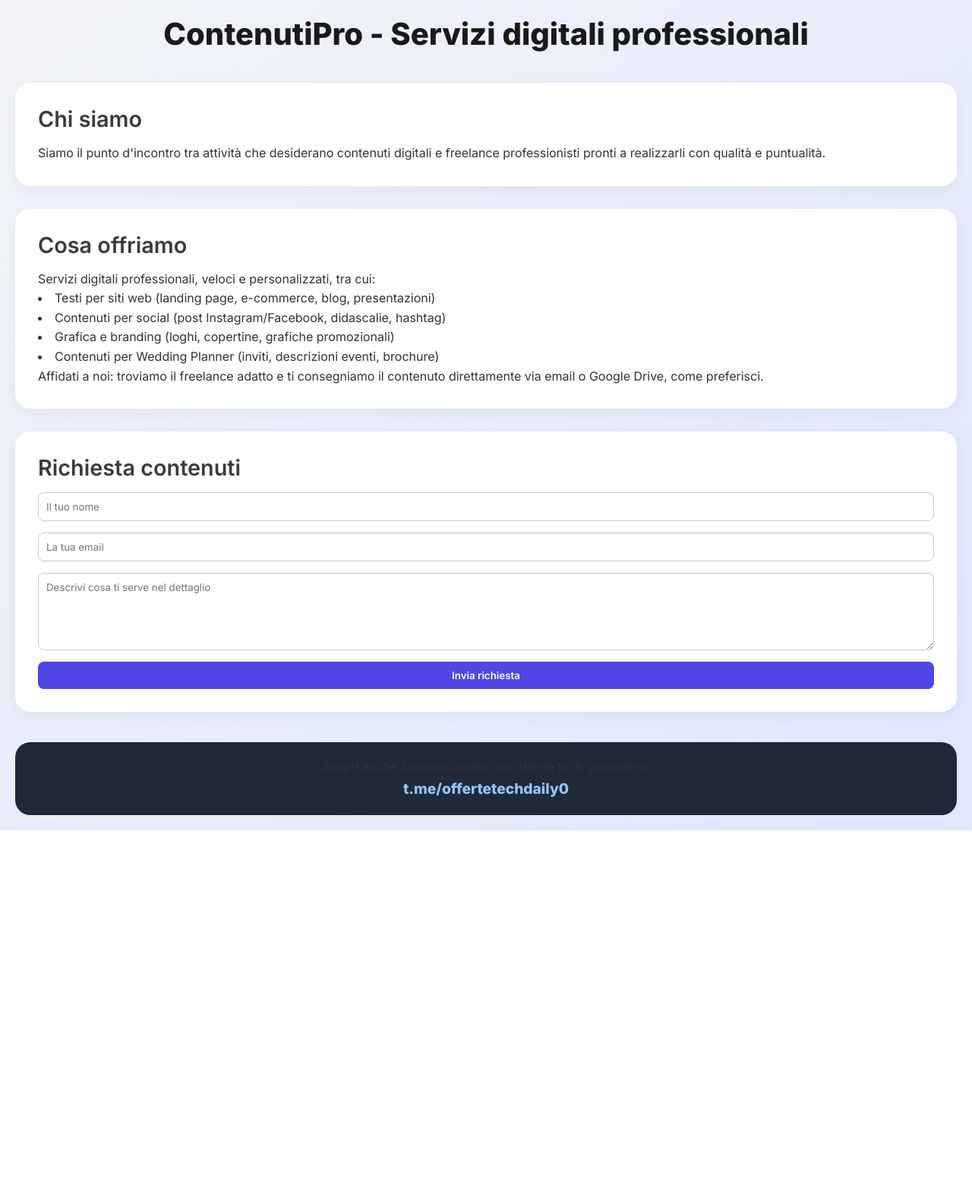
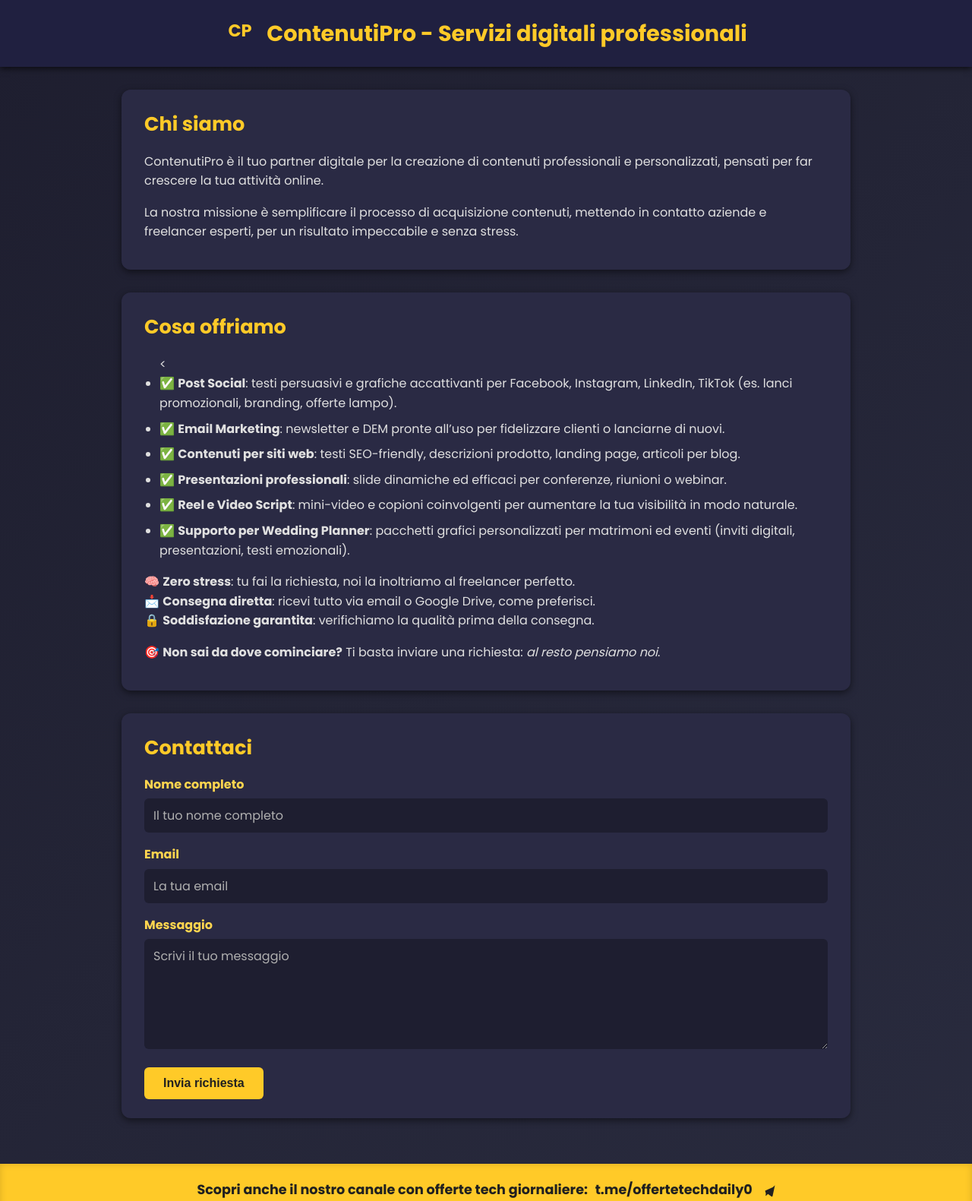
Before and after one commit to Snake1974/contenutipro, a plain HTML site: page index.html in a window 1280 px wide. Shown: the top 1581 px of the page at 76% size. Before the commit the page ends 1093 px from the top, so only its background shows below. Drawn offline with Linux system fonts and the light colour scheme.

Commit message:
Update index.html

```diff
--- a/index.html
+++ b/index.html
@@ -2,63 +2,258 @@
 <html lang="it">
   <head>
     <meta charset="UTF-8" />
-  <meta name="viewport" content="width=device-width, initial-scale=1.0" />
+    <meta name="viewport" content="width=device-width, initial-scale=1" />
     <title>ContenutiPro - Servizi digitali professionali</title>
-  <link rel="icon" href="favicon.svg" type="image/svg+xml">
-  <link href="https://fonts.googleapis.com/css2?family=Inter:wght@400;600;800&display=swap" rel="stylesheet">
+    <link rel="icon" type="image/svg+xml" href="favicon.svg" />
     <style>
-    * { box-sizing: border-box; margin: 0; padding: 0; font-family: 'Inter', sans-serif; }
-    body { background: linear-gradient(135deg, #f2f4f8, #e0e7ff); color: #1a1a1a; padding: 20px; }
-    header { text-align: center; margin-bottom: 40px; }
-    header h1 { font-size: 2.5rem; font-weight: 800; margin-bottom: 10px; }
-    section { background: white; border-radius: 20px; padding: 30px; margin-bottom: 30px; box-shadow: 0 5px 20px rgba(0, 0, 0, 0.05); transition: transform 0.3s ease, box-shadow 0.3s ease; }
-    section:hover { transform: translateY(-5px); box-shadow: 0 10px 30px rgba(0, 0, 0, 0.1); }
-    h2 { font-size: 1.8rem; font-weight: 600; margin-bottom: 15px; color: #3b3b3b; }
-    p, li { font-size: 1rem; line-height: 1.6; color: #333; }
-    ul { list-style: disc inside; }
-    form { display: flex; flex-direction: column; gap: 15px; }
-    input, textarea { padding: 10px; border: 1px solid #ccc; border-radius: 8px; }
-    button { background: #4f46e5; color: white; padding: 10px 20px; border: none; border-radius: 8px; cursor: pointer; transition: background 0.3s ease; font-weight: 600; }
-    button:hover { background: #4338ca; }
-    footer { background: #1f2937; color: white; text-align: center; padding: 20px; margin-top: 40px; border-radius: 20px; }
-    footer a { color: #93c5fd; font-weight: bold; font-size: 1.2rem; text-decoration: none; }
+      @import url('https://fonts.googleapis.com/css2?family=Poppins:wght@400;700&display=swap');
+
+      body {
+        margin: 0;
+        font-family: 'Poppins', sans-serif;
+        background: linear-gradient(135deg, #1e1e2f, #292b3e);
+        color: #e0e0e0;
+        line-height: 1.6;
+        min-height: 100vh;
+        display: flex;
+        flex-direction: column;
+        justify-content: space-between;
+      }
+
+      header {
+        background: #202040;
+        padding: 20px;
+        box-shadow: 0 2px 8px rgba(0, 0, 0, 0.7);
+      }
+
+      .header-container {
+        max-width: 960px;
+        margin: 0 auto;
+        display: flex;
+        align-items: center;
+        justify-content: center;
+        gap: 15px;
+      }
+
+      .logo {
+        flex-shrink: 0;
+      }
+
+      header h1 {
+        margin: 0;
+        font-size: 1.8rem;
+        font-weight: 700;
+        text-align: center;
+        color: #ffca28;
+        user-select: none;
+      }
+
+      main {
+        flex-grow: 1;
+        max-width: 960px;
+        margin: 30px auto;
+        padding: 0 20px;
+      }
+
+      section {
+        background: #2a2a44;
+        padding: 25px 30px;
+        border-radius: 12px;
+        margin-bottom: 30px;
+        box-shadow: 0 3px 10px rgba(0, 0, 0, 0.5);
+        transition: transform 0.3s ease;
+      }
+
+      section:hover {
+        transform: translateY(-5px);
+        box-shadow: 0 6px 20px rgba(255, 202, 40, 0.6);
+      }
+
+      h2 {
+        color: #ffca28;
+        margin-top: 0;
+        font-weight: 700;
+        font-size: 1.6rem;
+        margin-bottom: 15px;
+      }
+
+      p {
+        font-size: 1rem;
+        margin-bottom: 12px;
+      }
+
+      ul {
+        padding-left: 20px;
+        margin-bottom: 12px;
+      }
+
+      ul li {
+        margin-bottom: 8px;
+      }
+
+      form label {
+        display: block;
+        margin-bottom: 6px;
+        font-weight: 600;
+        color: #ffd54f;
+      }
+
+      form input,
+      form textarea {
+        width: 100%;
+        padding: 10px 12px;
+        margin-bottom: 16px;
+        border-radius: 6px;
+        border: none;
+        font-size: 1rem;
+        font-family: 'Poppins', sans-serif;
+        box-sizing: border-box;
+        background-color: #1e1e30;
+        color: #f0f0f0;
+        resize: vertical;
+      }
+
+      form input::placeholder,
+      form textarea::placeholder {
+        color: #b0b0b0;
+      }
+
+      form button {
+        background: #ffca28;
+        color: #202020;
+        border: none;
+        padding: 12px 25px;
+        font-weight: 700;
+        font-size: 1rem;
+        border-radius: 6px;
+        cursor: pointer;
+        transition: background 0.3s ease;
+      }
+
+      form button:hover {
+        background: #e6b422;
+      }
+
+      footer {
+        background: #ffca28;
+        color: #202020;
+        padding: 20px;
+        text-align: center;
+        font-weight: 700;
+        font-size: 1.1rem;
+        user-select: none;
+        box-shadow: inset 0 0 10px rgba(0, 0, 0, 0.15);
+      }
+
+      footer a {
+        color: #202020;
+        font-weight: 900;
+        text-decoration: none;
+        margin-left: 6px;
+      }
+
+      footer a:hover {
+        text-decoration: underline;
+      }
+
+      footer .telegram-icon {
+        width: 20px;
+        height: 20px;
+        vertical-align: middle;
+        margin-left: 6px;
+        fill: #202020;
+      }
+
+      @media (max-width: 600px) {
+        .header-container {
+          flex-direction: column;
+          gap: 10px;
+        }
+        header h1 {
+          font-size: 1.4rem;
+        }
+      }
     </style>
   </head>
   <body>
     <header>
+      <div class="header-container">
+        <div class="logo" aria-label="Logo ContenutiPro" role="img">
+          <svg xmlns="http://www.w3.org/2000/svg" width="40" height="40" viewBox="0 0 64 64" aria-hidden="true" focusable="false">
+            <rect width="64" height="64" fill="transparent" />
+            <text x="50%" y="55%" dominant-baseline="middle" text-anchor="middle" font-family="Poppins, Arial, sans-serif" font-weight="700" font-size="36" fill="#ffca28">CP</text>
+          </svg>
+        </div>
         <h1>ContenutiPro - Servizi digitali professionali</h1>
+      </div>
     </header>
 
-  <section>
+    <main>
+      <section id="chi-siamo">
         <h2>Chi siamo</h2>
-    <p>Siamo il punto d'incontro tra attività che desiderano contenuti digitali e freelance professionisti pronti a realizzarli con qualità e puntualità.</p>
+        <p>ContenutiPro è il tuo partner digitale per la creazione di contenuti professionali e personalizzati, pensati per far crescere la tua attività online.</p>
+        <p>La nostra missione è semplificare il processo di acquisizione contenuti, mettendo in contatto aziende e freelancer esperti, per un risultato impeccabile e senza stress.</p>
       </section>
 
-  <section>
+      <section id="cosa-offriamo">
         <h2>Cosa offriamo</h2>
-    <p>Servizi digitali professionali, veloci e personalizzati, tra cui:</p>
         <ul>
-      <li>Testi per siti web (landing page, e-commerce, blog, presentazioni)</li>
-      <li>Contenuti per social (post Instagram/Facebook, didascalie, hashtag)</li>
-      <li>Grafica e branding (loghi, copertine, grafiche promozionali)</li>
-      <li>Contenuti per Wedding Planner (inviti, descrizioni eventi, brochure)</li>
+          <<li>✅ <strong>Post Social</strong>: testi persuasivi e grafiche accattivanti per Facebook, Instagram, LinkedIn, TikTok (es. lanci promozionali, branding, offerte lampo).</li>
+           <li>✅ <strong>Email Marketing</strong>: newsletter e DEM pronte all’uso per fidelizzare clienti o lanciarne di nuovi.</li>
+           <li>✅ <strong>Contenuti per siti web</strong>: testi SEO-friendly, descrizioni prodotto, landing page, articoli per blog.</li>
+           <li>✅ <strong>Presentazioni professionali</strong>: slide dinamiche ed efficaci per conferenze, riunioni o webinar.</li>
+           <li>✅ <strong>Reel e Video Script</strong>: mini-video e copioni coinvolgenti per aumentare la tua visibilità in modo naturale.</li>
+           <li>✅ <strong>Supporto per Wedding Planner</strong>: pacchetti grafici personalizzati per matrimoni ed eventi (inviti digitali, presentazioni, testi emozionali).</li>
         </ul>
-    <p>Affidati a noi: troviamo il freelance adatto e ti consegniamo il contenuto direttamente via email o Google Drive, come preferisci.</p>
+        <p>🧠 <strong>Zero stress</strong>: tu fai la richiesta, noi la inoltriamo al freelancer perfetto.<br>
+        📩 <strong>Consegna diretta</strong>: ricevi tutto via email o Google Drive, come preferisci.<br>
+        🔒 <strong>Soddisfazione garantita</strong>: verifichiamo la qualità prima della consegna.</p>
+        <p>🎯 <strong>Non sai da dove cominciare?</strong> Ti basta inviare una richiesta: <em>al resto pensiamo noi</em>.</p>
       </section>
 
-  <section>
-    <h2>Richiesta contenuti</h2>
+      <section id="contatti">
+        <h2>Contattaci</h2>
         <form action="https://formspree.io/f/xgvkgwea" method="POST">
-      <input type="text" name="nome" placeholder="Il tuo nome" required />
-      <input type="email" name="email" placeholder="La tua email" required />
-      <textarea name="richiesta" rows="5" placeholder="Descrivi cosa ti serve nel dettaglio" required></textarea>
+          <label for="nome">Nome completo</label>
+          <input type="text" id="nome" name="nome" required placeholder="Il tuo nome completo" />
+
+          <label for="email">Email</label>
+          <input type="email" id="email" name="email" required placeholder="La tua email" />
+
+          <label for="messaggio">Messaggio</label>
+          <textarea id="messaggio" name="messaggio" rows="5" required placeholder="Scrivi il tuo messaggio"></textarea>
+
           <button type="submit">Invia richiesta</button>
         </form>
       </section>
+    </main>
 
     <footer>
-    <p>Scopri anche il nostro canale con offerte tech giornaliere:</p>
-    <p><a href="https://t.me/offertetechdaily0" target="_blank">t.me/offertetechdaily0</a></p>
+      <span>Scopri anche il nostro canale con offerte tech giornaliere:</span>
+      <a href="https://t.me/offertetechdaily0" target="_blank" rel="noopener noreferrer" aria-label="Canale Telegram Offerte Tech Daily">
+        t.me/offertetechdaily0
+        <svg class="telegram-icon" xmlns="http://www.w3.org/2000/svg" viewBox="0 0 24 24" aria-hidden="true" focusable="false">
+          <path d="M9.04 16.93l-.39 3.72c.56 0 .8-.24 1.09-.53l2.62-2.49 5.43 4.02c1 .55 1.72.27 1.98-.94l3.59-16.94L20.39 7l-12.58 5.6z" fill="currentColor" />
+        </svg>
+      </a>
     </footer>
+
+    <script>
+      document.addEventListener('DOMContentLoaded', () => {
+        const sections = document.querySelectorAll('section');
+        const observer = new IntersectionObserver(
+          entries => {
+            entries.forEach(entry => {
+              if (entry.isIntersecting) {
+                entry.target.classList.add('visible');
+              }
+            });
+          },
+          { threshold: 0.1 }
+        );
+
+        sections.forEach(section => observer.observe(section));
+      });
+    </script>
   </body>
 </html>
```
Lines whose indentation alone changed are shown as unchanged.
